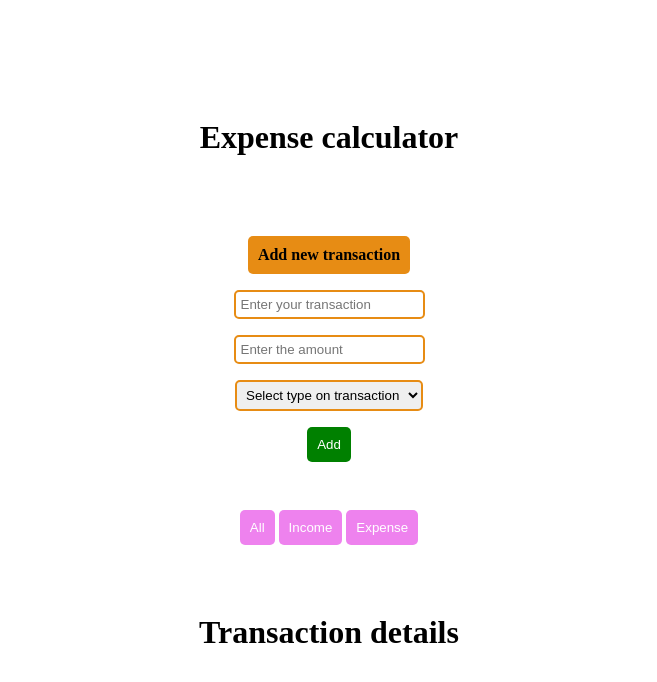
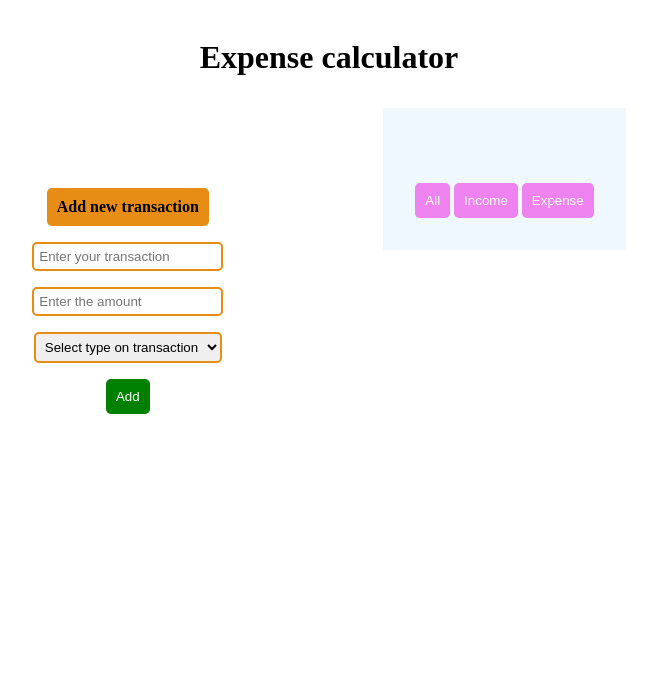
Before and after one commit to atheesh12345/Todo, a plain HTML site: page Index.html in a window 1280 px wide. Shown: the whole page, without its empty margins (311-968 px from the left). Drawn offline with Linux system fonts and the light colour scheme.

Commit message:
Update Index.html

```diff
--- a/Index.html
+++ b/Index.html
@@ -7,11 +7,12 @@
     <link rel="stylesheet" href="style.css">
 </head>
 <body>
-    <div id="main-container">
     <div class="header">
         <h1>Expense calculator</h1>
         <p id="balance"></p>
     </div>
+    <div class="objects">
+        <div id="main-container">
             <form id="task-form">
                 <label for="title">Add new transaction</label>
                 <input id="title" type="text" placeholder="Enter your transaction">
@@ -23,15 +24,20 @@
                 </select>
                  <button id="submit">Add</button>
             </form>
+        </div>
+        <div class="content">
+            <h1 id="balance"></h1>
             <div id="filters">
                 <button id="all">All</button>
                 <button id="income">Income</button>
                 <button id="expense">Expense</button>
             </div>
             <div id="list">
-            <h1>Transaction details</h1>
+
             </div>
         </div>
+    </div>
+
     <script src="script.js"></script>
 </body>
 </html>
```
Lines whose indentation alone changed are shown as unchanged.
